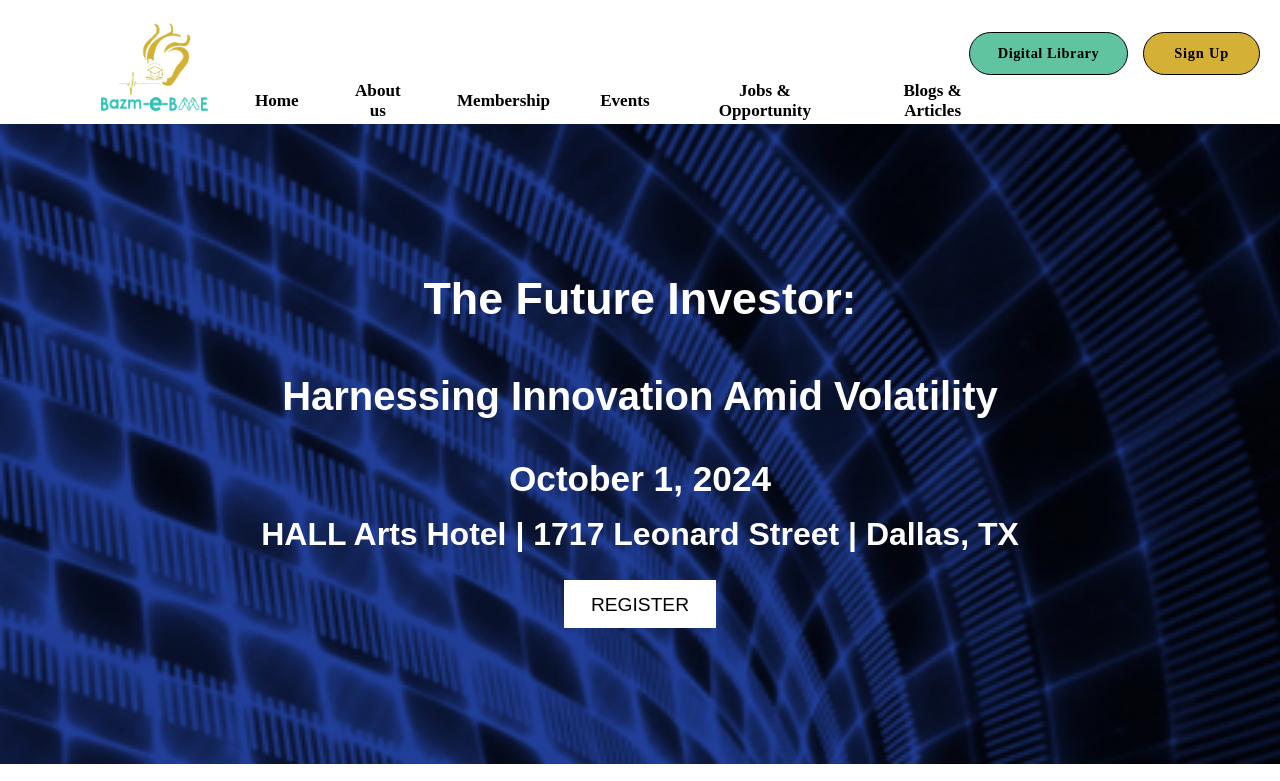
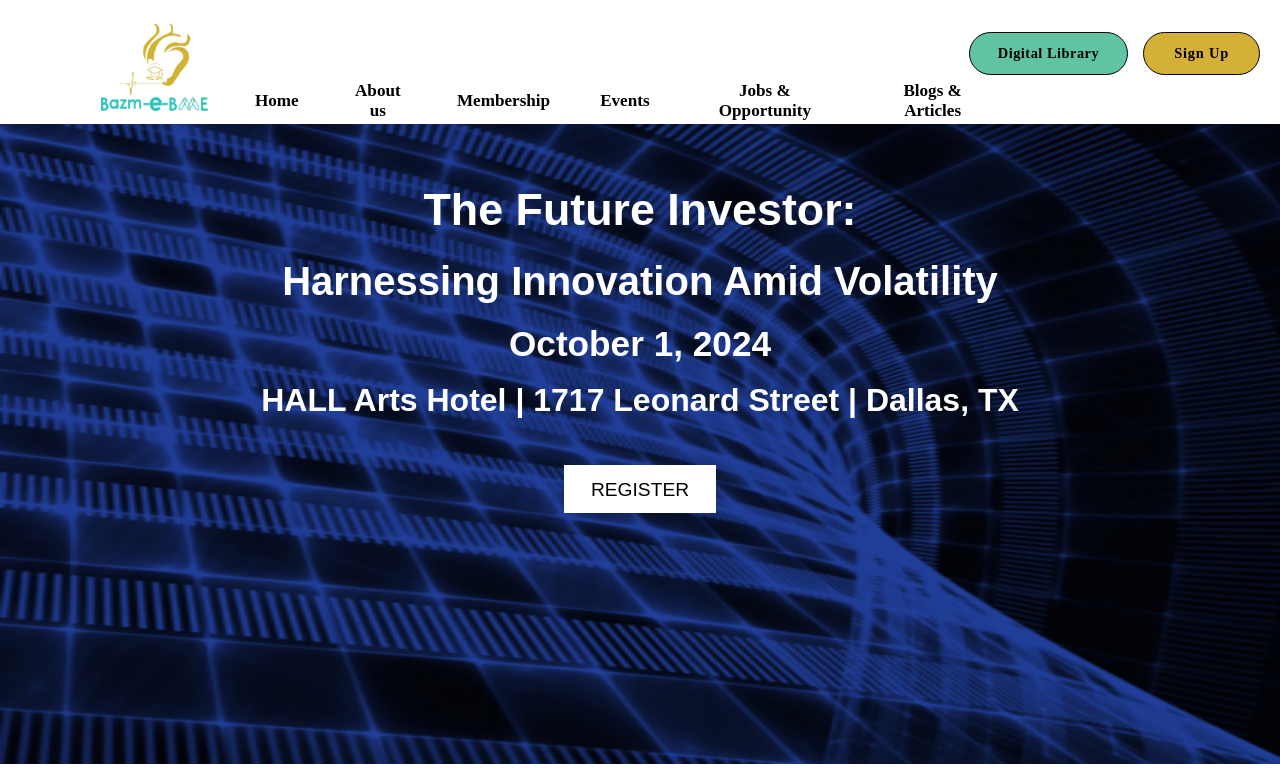
Before and after one commit to AnwaarCodes/bazm-e-bme, a plain HTML site: page futureinvestor.html in a window 1280 px wide. Shown: the top 781 px of the page. Drawn offline with Linux system fonts and the light colour scheme.

Commit message:
feature/futureinvestor 🙌

```diff
--- a/css/futureinvestor.css
+++ b/css/futureinvestor.css
@@ -249,30 +249,43 @@ ul a:hover {
 .nav-list-item:hover {
     color: rgb(240, 202, 132);
 }
+.futureinvestor-home-page{
+    width: 100%;
+    height: 80vh;
+    position: relative;
+}
 
-.futureinvestor-home-page {
-    background-image: url("../images/Future-of-Investing.jpg");
+.futureinvestor-home-page img{
+    /* background-image: url("../images/Future-of-Investing.jpg");
     background-size: cover;
-    background-repeat: no-repeat;
+    background-repeat: no-repeat; */
     height: 80vh;
-    width: 100vw;
+    width: 100%;
     display: flex;
     flex-direction: column;
     justify-content: center;
     align-items: center;
 }
 
+.futureinvestor-container{
+    position: absolute;
+    top: 60px;
+    left: 50%;
+    transform: translateX(-50%);
+    z-index: 1;
+    width: 100%;
+}
 
 .futureinvestor-heading {
     font-size: clamp(1.5rem, 2vw + 1.3rem, 2.8rem);
-    margin-bottom: 0.2em;
     color: #fff;
     font-weight: 900;
 }
 
 .futureinvestor-heading-2 {
     font-size: clamp(1.5rem, 2vw + 1rem, 2.5rem);
-    margin-bottom: 1em;
+    margin-bottom: 0.5em;
+    margin-top: 0.6em;
     color: #fff;
     font-weight: 900;
 }
@@ -285,7 +298,7 @@ ul a:hover {
 }
 
 .futureinvestor-text {
-    margin-bottom: 40px;
+    margin-bottom: 60px;
     color: #fff;
     font-size: clamp(1rem, 2vw + 0.7rem, 2rem);
     font-weight: 700;
--- a/futureinvestor.html
+++ b/futureinvestor.html
@@ -49,7 +49,8 @@
     </div>
 
     <main class="futureinvestor-home-page">
-        <div class="futureinvestor-contaier">
+        <img src="./images/Future-of-Investing.jpg" alt="">
+        <div class="futureinvestor-container">
             <h1 class="futureinvestor-heading">The Future Investor:</h1>
             <h2 class="futureinvestor-heading-2">Harnessing Innovation Amid Volatility</h2>
             <p class="futureinvestor-date">October 1, 2024</p>
```
Also changed, not shown: css/events.css (+3 -4 lines).
